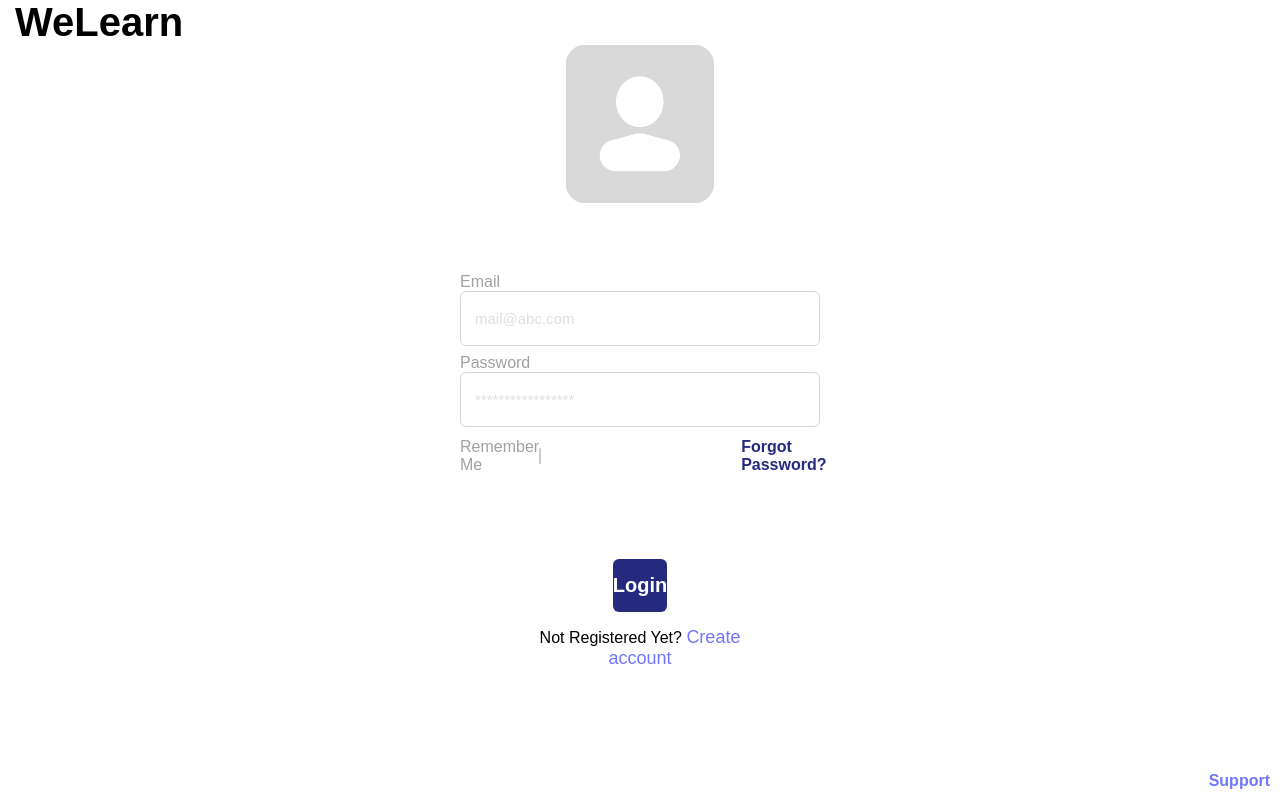
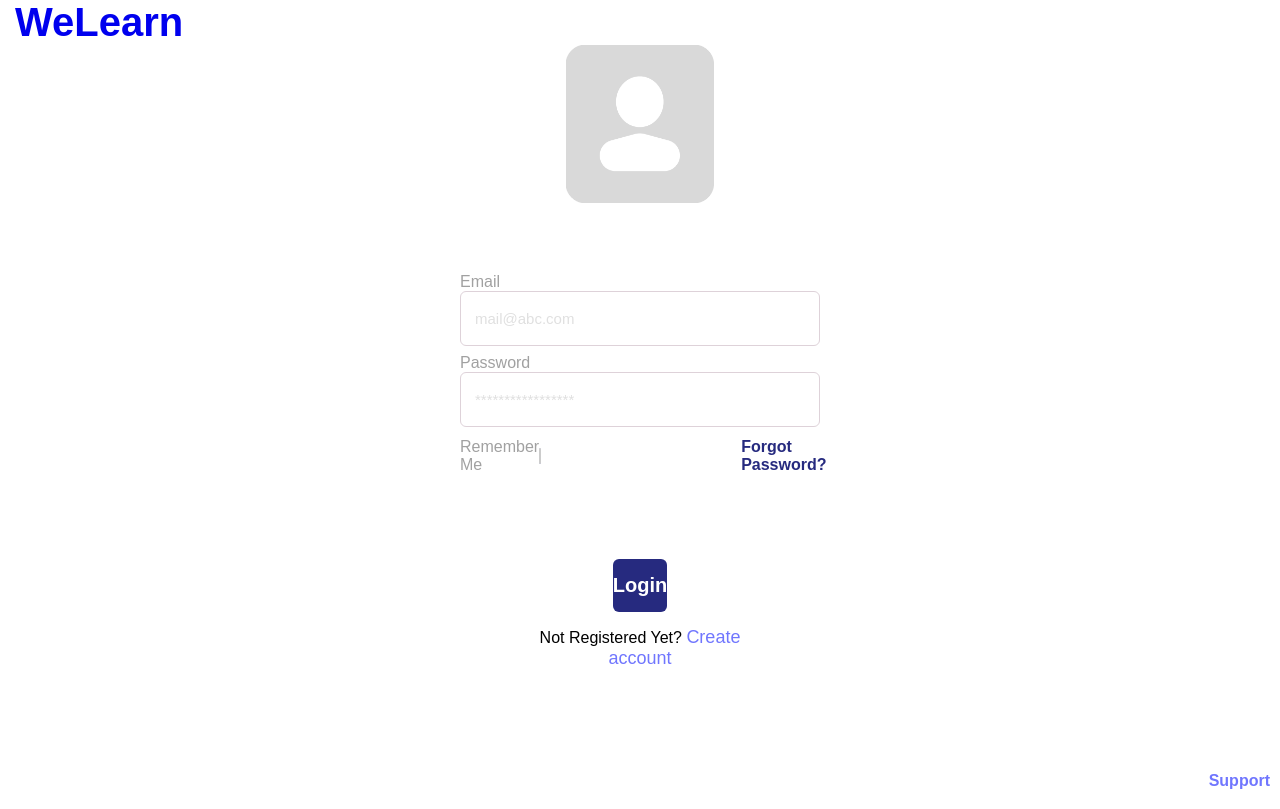
Before and after one commit to GachiKesha/WeLearn, a React (Create React App) app in the folder Frontend_WeLearn/: page / in a window 1280 px wide. Built offline with nearby package versions, Linux system fonts and the light colour scheme.

Commit message:
повернення з кола в старт-меню через WeLearn

```diff
--- a/Frontend_WeLearn/src/components/common/Header.js
+++ b/Frontend_WeLearn/src/components/common/Header.js
@@ -11,9 +11,9 @@ const Header = () => {
   };
 
   return (
-    <div onClick={handleNavigateToStart}>
+    <a href="start">
       <h1>WeLearn</h1>
-    </div>
+    </a>
   );
 };
 
```
